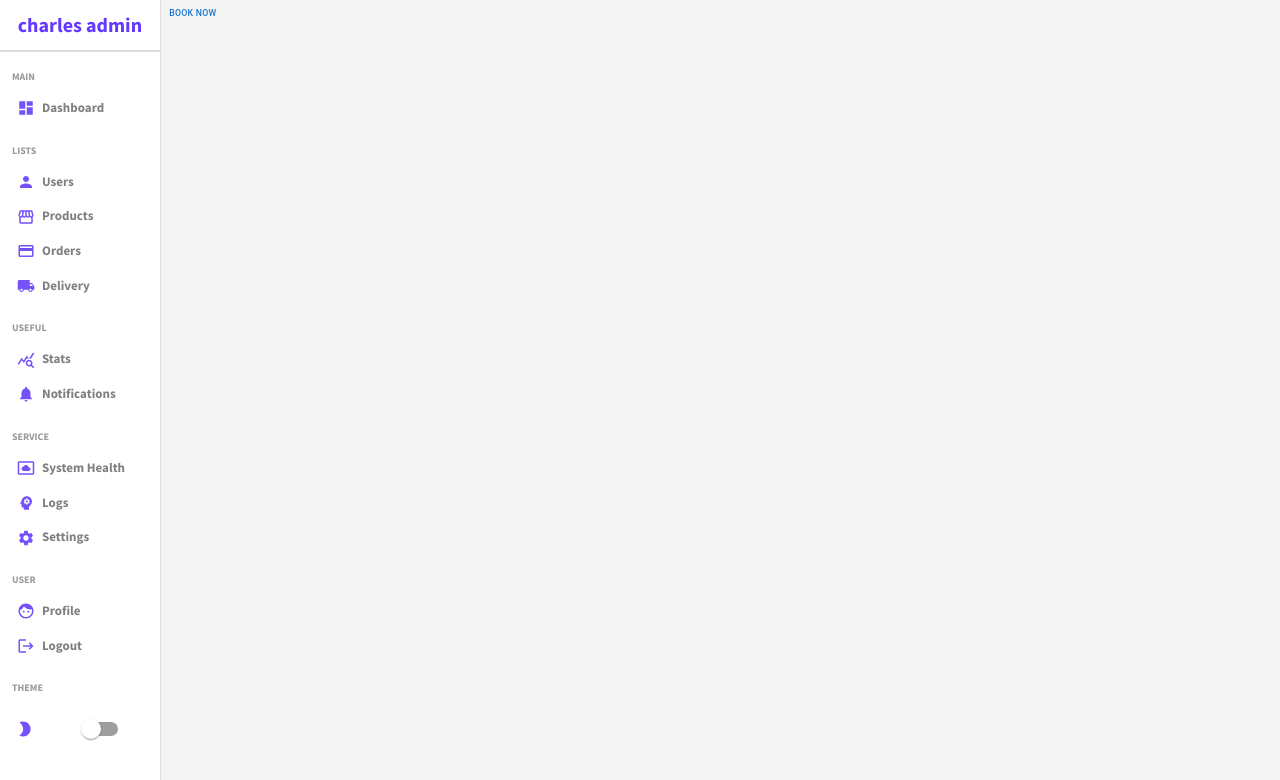
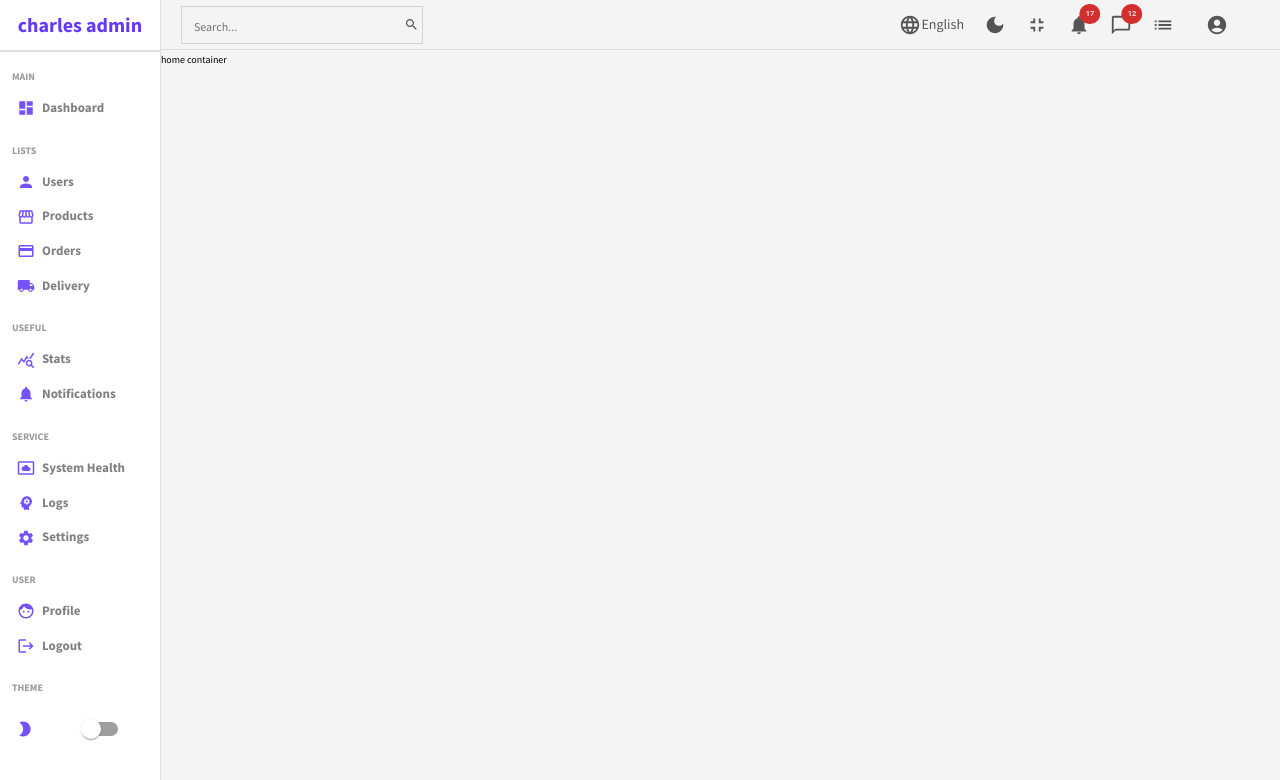
Before and after one commit to c0basi/ecommerce, a React (Create React App) app in the folder admin-panel/: page / in a window 1280 px wide. Shown: the top 780 px of the page. Built offline with nearby package versions, Linux system fonts and the light colour scheme.

Commit message:
added base navbar component

```diff
--- a/admin-panel/src/components/Modal/Modal.tsx
+++ b/admin-panel/src/components/Modal/Modal.tsx
@@ -3,7 +3,8 @@ import Box from '@mui/material/Box';
 import Button from '@mui/material/Button';
 import Typography from '@mui/material/Typography';
 import Modal from '@mui/material/Modal';
-import { styled } from '@mui/material';
+import MenuIcon from '@mui/icons-material/Menu';
+import { IconButton, styled } from '@mui/material';
 
 interface ModalProps {
 	children: React.ReactNode;
@@ -33,7 +34,17 @@ export default function BasicModal({ children }: ModalProps) {
 
 	return (
 		<div>
-			<Button onClick={handleOpen}>Book Now</Button>
+			{/* Chage this to hamburger */}
+			<IconButton
+				size="large"
+				edge="start"
+				color="inherit"
+				aria-label="open drawer"
+				onClick={handleOpen}
+				sx={{ mr: 1, ml: 1 }}
+			>
+				<MenuIcon />
+			</IconButton>
 			<Modal
 				open={open}
 				onClose={handleClose}
--- a/admin-panel/src/components/navbar/Navbar.scss
+++ b/admin-panel/src/components/navbar/Navbar.scss
@@ -0,0 +1,58 @@
+.navbar {
+	height: 5rem;
+	display: flex;
+	align-items: center;
+	font-size: 1.4rem;
+	border-bottom: 0.5px solid rgb(226, 220, 220);
+	color: #555;
+
+	&__wrapper {
+		display: flex;
+		align-items: center;
+		padding: 2rem;
+		justify-content: space-between;
+		width: 100%;
+
+		&--search {
+			input {
+				border: none;
+				font-size: 1.6rem;
+				padding: 0.5rem 0.9rem;
+				outline: none;
+				background-color: transparent;
+				&::placeholder {
+					font-size: 1.2rem;
+				}
+			}
+			padding: 0.3rem;
+			display: flex;
+			align-items: center;
+			border: 0.5px solid lightgray;
+		}
+
+		&--items {
+			display: flex;
+			align-items: center;
+
+			&__item {
+				cursor: pointer;
+				display: flex;
+				align-items: center;
+				margin-right: 2rem;
+				svg {
+					font-size: 2.2rem;
+				}
+			}
+		}
+	}
+}
+
+.hamburger_for_dash {
+	display: none;
+}
+
+@media screen and (max-width: 700px) {
+	.hamburger_for_dash {
+		display: block;
+	}
+}
--- a/admin-panel/src/components/navbar/Navbar.tsx
+++ b/admin-panel/src/components/navbar/Navbar.tsx
@@ -1,8 +1,70 @@
 import React from 'react';
 import './Navbar.scss';
+import SearchIcon from '@mui/icons-material/Search';
+import LanguageIcon from '@mui/icons-material/Language';
+import FullscreenExitIcon from '@mui/icons-material/FullscreenExit';
+import DarkModeIcon from '@mui/icons-material/DarkMode';
+import NotificationsNoneIcon from '@mui/icons-material/NotificationsNone';
+import ChatBubbleOutlineIcon from '@mui/icons-material/ChatBubbleOutline';
+import ListIcon from '@mui/icons-material/List';
+import BasicModal from '../Modal/Modal';
+import Sidebar from '../sidebar/Sidebar';
+import NotificationsIcon from '@mui/icons-material/Notifications';
+import { Badge, IconButton } from '@mui/material';
+import { AccountCircle } from '@mui/icons-material';
 
 const Navbar = () => {
-	return <div></div>;
+	return (
+		<div className="navbar">
+			<div className="hamburger_for_dash">
+				<BasicModal>
+					<Sidebar />
+				</BasicModal>
+			</div>
+			<div className="navbar__wrapper">
+				<div className="navbar__wrapper--search">
+					<input type="text" placeholder="Search..." />
+					<SearchIcon />
+				</div>
+				<div className="navbar__wrapper--items">
+					<div className="navbar__wrapper--items__item">
+						<LanguageIcon />
+						English
+					</div>
+					<div className="navbar__wrapper--items__item">
+						<DarkModeIcon />
+					</div>
+					<div className="navbar__wrapper--items__item">
+						<FullscreenExitIcon />
+					</div>
+					<div className="navbar__wrapper--items__item">
+						<Badge badgeContent={17} color="error">
+							<NotificationsIcon />
+						</Badge>
+					</div>
+					<div className="navbar__wrapper--items__item">
+						<Badge badgeContent={12} color="error">
+							<ChatBubbleOutlineIcon />
+						</Badge>
+					</div>
+					<div className="navbar__wrapper--items__item">
+						<ListIcon />
+					</div>
+					<div className="navbar__wrapper--items__item">
+						<IconButton
+							size="large"
+							aria-label="account of current user"
+							aria-controls="primary-search-account-menu"
+							aria-haspopup="true"
+							color="inherit"
+						>
+							<AccountCircle />
+						</IconButton>
+					</div>
+				</div>
+			</div>
+		</div>
+	);
 };
 
 export default Navbar;
--- a/admin-panel/src/components/sidebar/Sidebar.scss
+++ b/admin-panel/src/components/sidebar/Sidebar.scss
@@ -29,7 +29,7 @@
 		li {
 			padding: 0.5rem;
 			display: flex;
-
+			cursor: pointer;
 			align-items: center;
 
 			&:hover {
@@ -63,9 +63,9 @@
 	}
 }
 
-@media screen and (max-width: 700px) {
+@media screen and (max-width: 650px) {
 	.sidebar__center {
-		padding-left: 0;
+		padding-left: 0.3rem;
 	}
 
 	.sidebar__top--logo {
--- a/admin-panel/src/pages/home/Home.tsx
+++ b/admin-panel/src/pages/home/Home.tsx
@@ -2,10 +2,11 @@ import BasicModal from '../../components/Modal/Modal';
 import Sidebar from '../../components/sidebar/Sidebar';
 import SidebarMaterial from '../../components/sidebarMaterialUi/SidebarMaterial';
 import React, { useState, useEffect } from 'react';
+import Navbar from '../../components/navbar/Navbar';
 import './Home.scss';
 
 const Home = () => {
-	const [isDesktop, setDesktop] = useState(window.innerWidth > 650);
+	const [isDesktop, setDesktop] = useState(window.innerWidth > 700);
 
 	const updateMedia = () => {
 		setDesktop(window.innerWidth > 700);
@@ -19,11 +20,13 @@ const Home = () => {
 		<div className="home">
 			{isDesktop && <Sidebar />}
 			<div className="home__container">
-				<div className="hamburger_for_dash">
+				{/* <div className="hamburger_for_dash">
 					<BasicModal>
 						<Sidebar />
 					</BasicModal>
-				</div>
+				</div> */}
+				<Navbar />
+				home container
 			</div>
 		</div>
 	);
```
